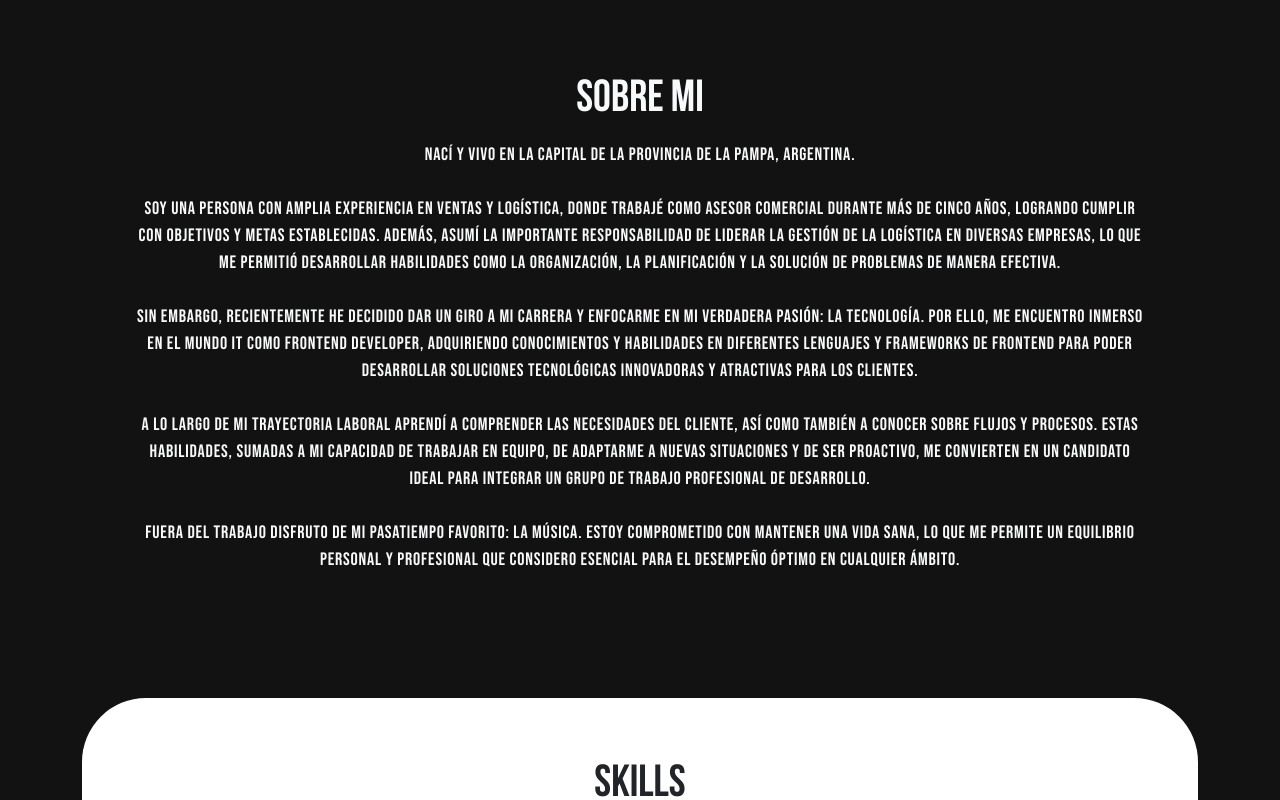
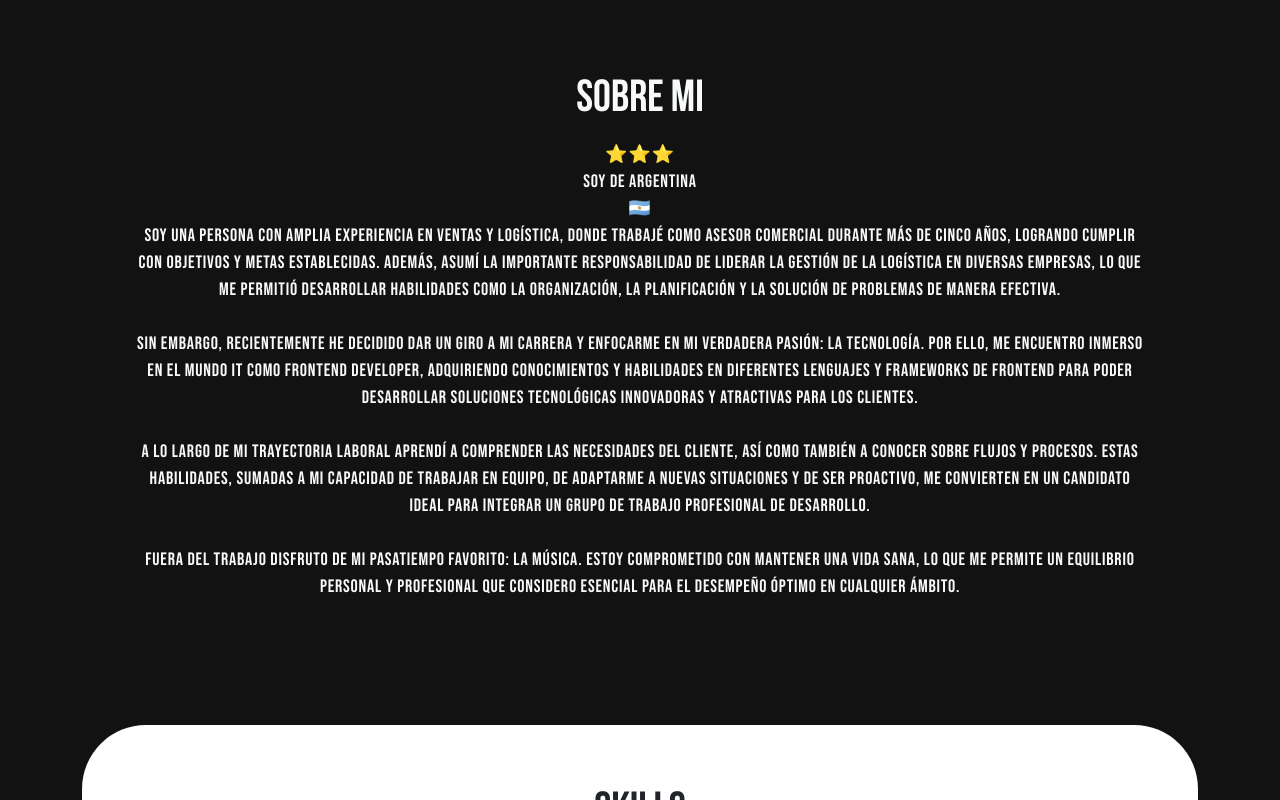
Before and after one commit to damian-arrieta/damian-arrieta-portfolio, a React (Create React App) app: page / in a window 1280 px wide. Shown: the part 687-1487 px from the top of the page. Built offline with nearby package versions, Linux system fonts and the light colour scheme.

Commit message:
fixed About Me

```diff
--- a/src/components/AboutMe.js
+++ b/src/components/AboutMe.js
@@ -6,7 +6,12 @@ export const AboutMe = () => {
                 <div className="col-12">
                     <div className="aboutme-bx wow zoomIn">
                         <h2 className='text-light'>Sobre Mi</h2>
-                        <p className="text-light">Nací y vivo en la capital de la provincia de La Pampa, Argentina.<br /><br />
+                        <p className="text-light">⭐⭐⭐
+                        <br />
+                        Soy de Argentina
+                        <br />
+                        🇦🇷
+                        <br />
                         Soy una persona con amplia experiencia en ventas y logística, donde trabajé como asesor comercial durante más de cinco años, logrando cumplir con objetivos y metas establecidas. Además, asumí la importante responsabilidad de liderar la gestión de la logística en diversas empresas, lo que me permitió desarrollar habilidades como la organización, la planificación y la solución de problemas de manera efectiva.
                         <br /><br />
                         Sin embargo, recientemente he decidido dar un giro a mi carrera y enfocarme en mi verdadera pasión: la tecnología. Por ello, me encuentro inmerso en el mundo IT como Frontend Developer, adquiriendo conocimientos y habilidades en diferentes lenguajes y frameworks de Frontend para poder desarrollar soluciones tecnológicas innovadoras y atractivas para los clientes.
```
